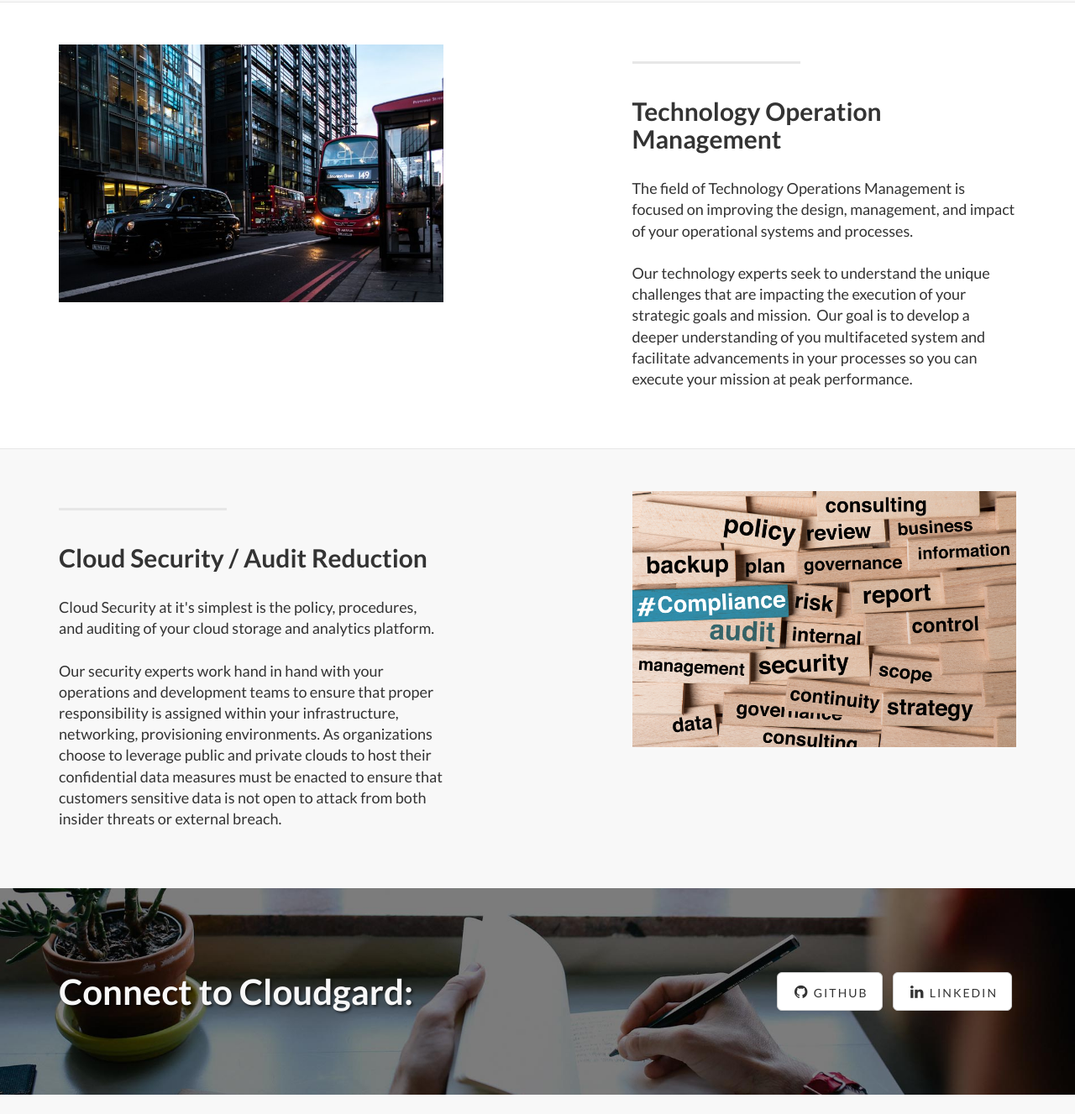
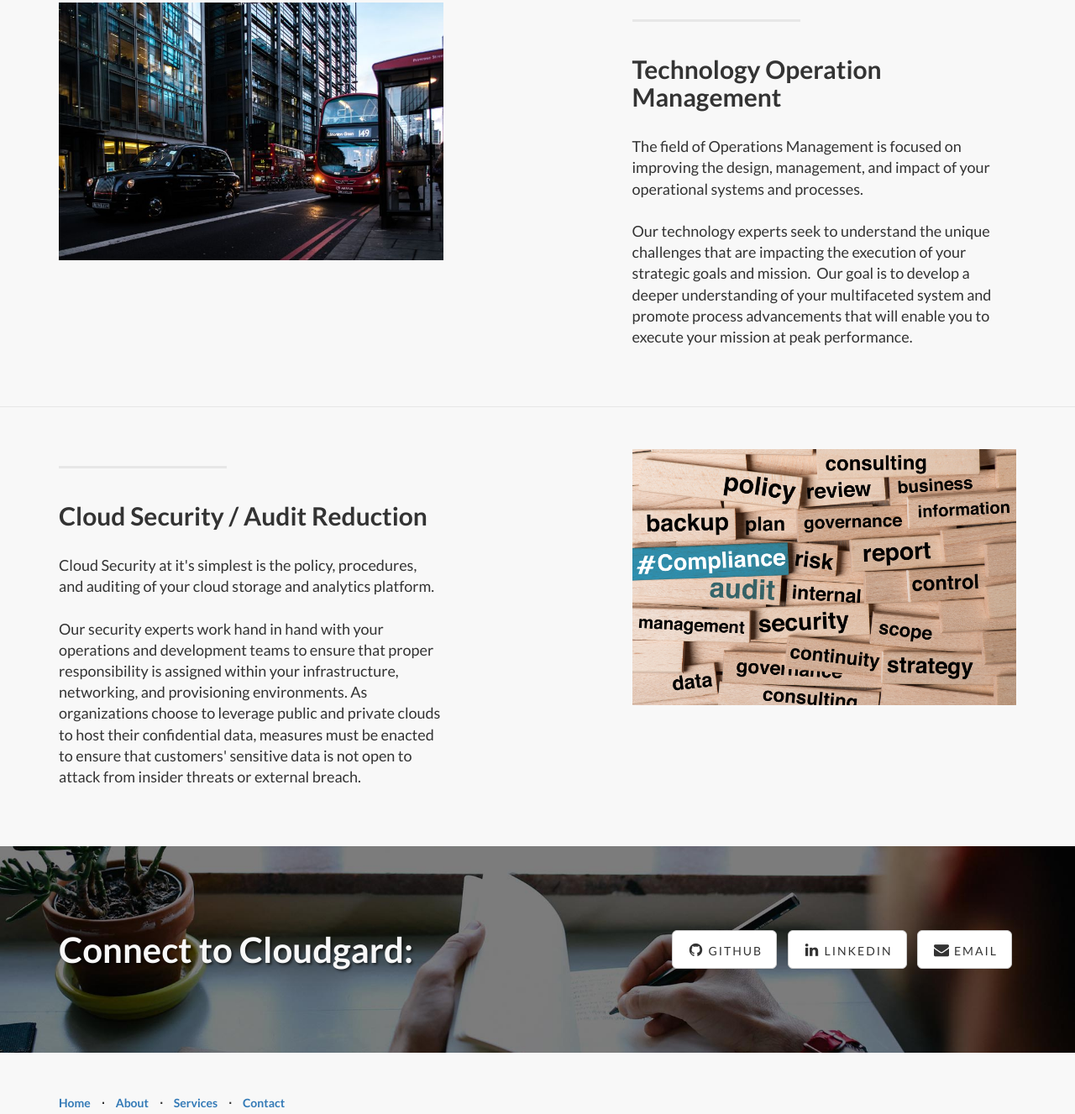
Before and after one commit to Cloudguard/cloudguard.github.io, a plain HTML site: page index.html in a window 1280 px wide. Shown: the part 1375-2702 px from the top of the page at 84% size. Drawn offline with Linux system fonts and the light colour scheme.

Commit message:
updates
added mailto and fixed english

```diff
--- a/index.html
+++ b/index.html
@@ -105,13 +105,11 @@
                     <hr class="section-heading-spacer">
                     <div class="clearfix"></div>
                     <h2 class="section-heading">Cyber Security</h2>
-                    <p class="lead">Cyber Security defines the processes and procedures that your IT security staff have applied to your technology devices to ensure both your system and data is safe at rest on the system and in transit.<br/><br/>Our team of cyber security professionals work hand in hand with industry leaders to adopt effective and innovative operating strategies and technology solutions specifically customized to your risk, productivity, and cost.Leveraging cyber threat intelligence we will integrate expert R&amp;D, system engineering, system development, and operational operation procedures to ensure you are able to both defend and adapt quickly to cyber attacks.</p>
+                    <p class="lead">Cyber security describes the processes and procedures applied to your technology devices by your security IT staff to protect your system and data while at rest and in transit.<br/><br/>Our team of cyber security professionals work hand in hand with industry leaders to adopt effective and innovative operating strategies and technology solutions specifically customized to your risk, productivity, and cost.  Using cyber threat intelligence, we will integrate expert R&D, system engineering, system development, and operational procedures to ensure you are able to both defend and adapt quickly to cyber attacks.</p>
                 </div>
-                <div class="col-lg-5 col-lg-offset-2 col-sm-6">
+                <div class="col-lg-5 col-lg-offset-2 col-sm-6 vcenter">
                     <img class="img-responsive" src="img/cyber.jpg" alt="">
                 </div>
-            </div>
-
         </div>
         <!-- /.container -->
 
@@ -127,7 +125,7 @@
                     <hr class="section-heading-spacer">
                     <div class="clearfix"></div>
                     <h2 class="section-heading">Technology Operation Management</h2>
-                    <p class="lead">The field of Technology Operations Management is focused on improving the design, management, and impact of your operational systems and processes.<br/><br/>Our technology experts seek to understand the unique challenges that are impacting the execution of your strategic goals and mission.&nbsp;&nbsp;Our goal is to develop a deeper understanding of you multifaceted system and facilitate advancements in your processes so you can execute your mission at peak performance.</p>
+                    <p class="lead">The field of  Operations Management is focused on improving the design, management, and impact of your operational systems and processes.<br/><br/>Our technology experts seek to understand the unique challenges that are impacting the execution of your strategic goals and mission.&nbsp;&nbsp;Our goal is to develop a deeper understanding of your multifaceted system and promote process advancements that will enable you to execute your mission at peak performance.</p>
                 </div>
                 <div class="col-lg-5 col-sm-pull-6  col-sm-6">
                     <img class="img-responsive" src="img/operations.jpg" alt="">
@@ -149,8 +147,7 @@
                     <hr class="section-heading-spacer">
                     <div class="clearfix"></div>
                     <h2 class="section-heading">Cloud Security / Audit Reduction</h2>
-                    <p class="lead">Cloud Security at it's simplest is the policy, procedures, and auditing of your cloud storage and analytics platform. <br/><br/>Our security experts work hand in hand with your operations and development teams to ensure that proper responsibility is assigned within your infrastructure, networking, provisioning environments.  As organizations choose to leverage public and private clouds to host their confidential data measures must be enacted to ensure that customers sensitive data is not open to attack from both insider threats or external breach.
-</p>
+                    <p class="lead">Cloud Security at it's simplest is the policy, procedures, and auditing of your cloud storage and analytics platform. <br/><br/>Our security experts work hand in hand with your operations and development teams to ensure that proper responsibility is assigned within your infrastructure, networking, and provisioning environments.    As organizations choose to leverage public and private clouds to host their confidential data, measures must be enacted to ensure that customers' sensitive data is not open to attack from insider threats or external breach.</p>
                 </div>
                 <div class="col-lg-5 col-lg-offset-2 col-sm-6">
                     <img class="img-responsive" src="img/cloud.jpg" alt="">
@@ -179,6 +176,9 @@
                             </li>
                             <li>
                                 <a href="http://www.linkedin.com/in/cjnicho" class="btn btn-default btn-lg"><i class="fa fa-linkedin fa-fw"></i> <span class="network-name">Linkedin</span></a>
+                            </li>
+                            <li>
+                                <a target=_blank href="https://cloudguardrx.wufoo.com/forms/contact-cloudguard/" title="Email info@cloudguardrx.com" class="btn btn-default btn-lg"><i class="fa fa-envelope  fa-fw"></i> <span class="network-name">Email</span></a>
                             </li>
                     </ul>
                 </div>
```
Also changed, not shown: css/landing-page.css (line endings or trailing spaces).
